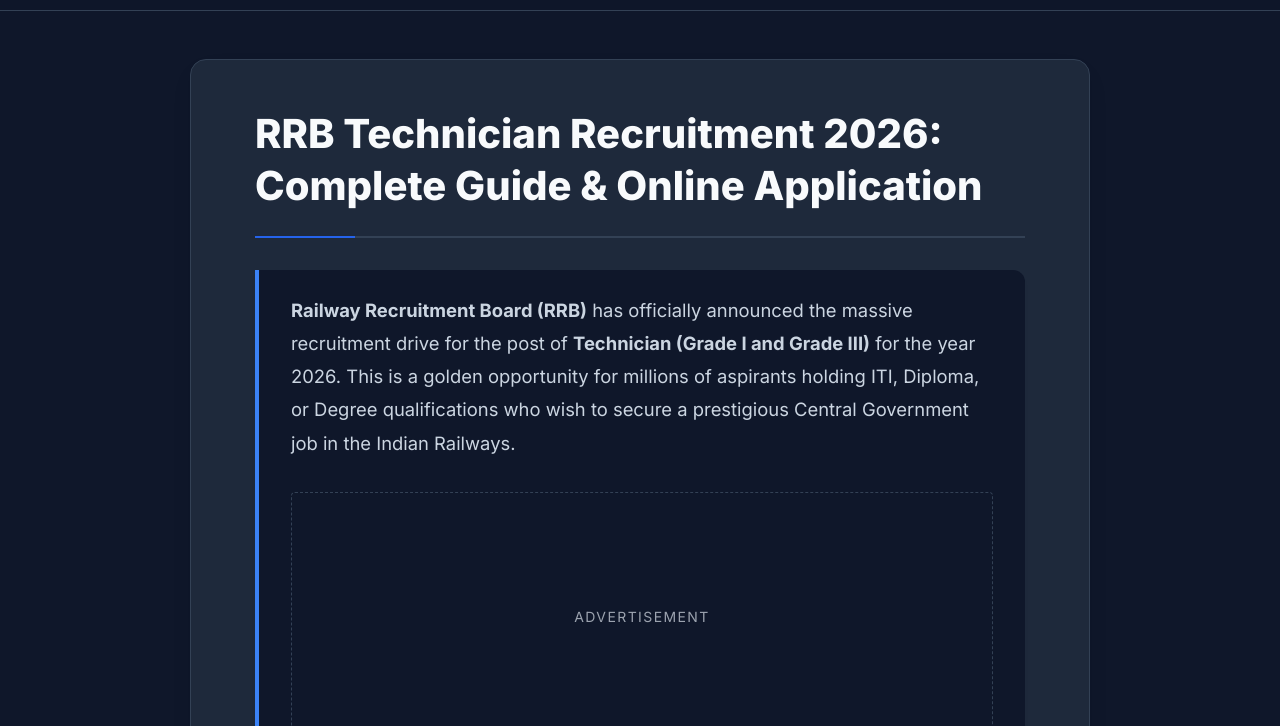
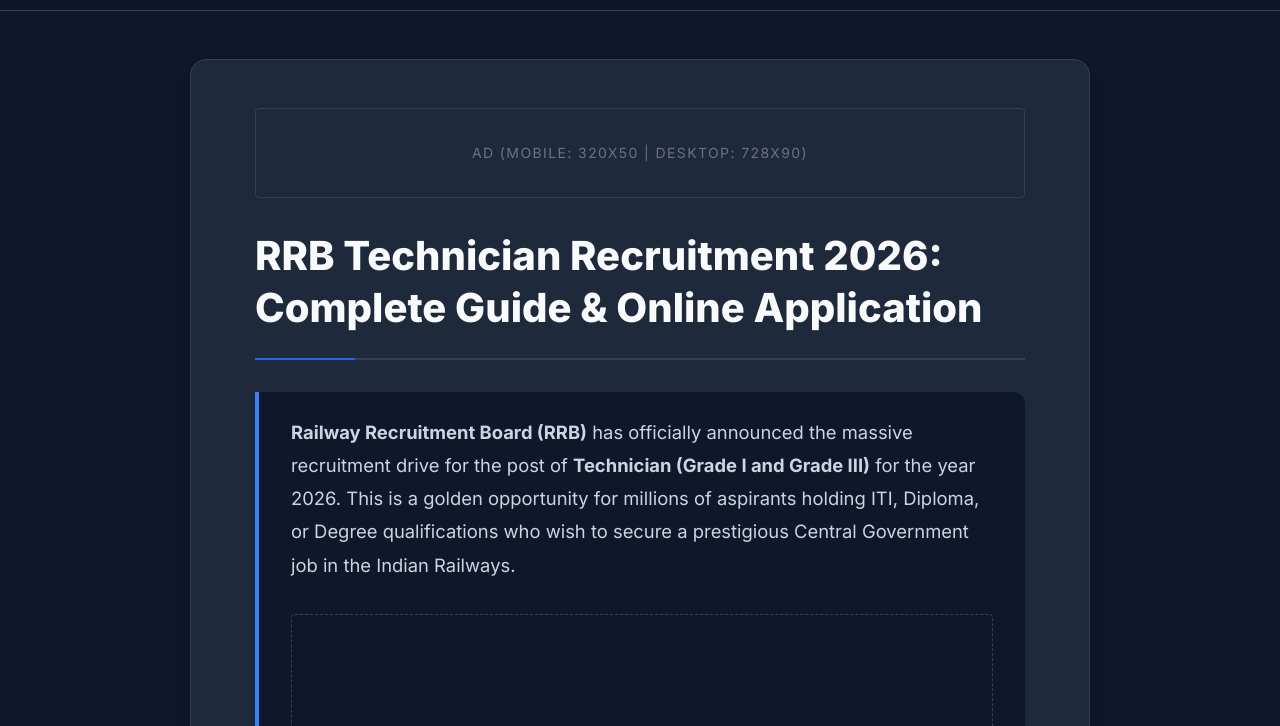
Before and after one commit to sakshya1420-star/sarkarijobs-blog, a website: page jobs/rrb-technician-2026.html in a window 1280 px wide. Shown: the part 54-780 px from the top of the page. Drawn offline with nearby package versions, Linux system fonts and the light colour scheme.

Commit message:
Added ad placeholder above blog titles

```diff
--- a/jobs/rrb-technician-2026.html
+++ b/jobs/rrb-technician-2026.html
@@ -83,6 +83,11 @@
     </header>
 
     <main class="blog-container">
+
+    <!-- AD SLOT: Leaderboard -->
+    <div class="ad-placeholder w-full max-w-4xl mx-auto h-[50px] md:h-[90px] bg-cardbg border border-bordercolor flex items-center justify-center mb-8 rounded">
+        <span class="text-gray-500 text-sm uppercase tracking-widest text-center">Ad (Mobile: 320x50 | Desktop: 728x90)</span>
+    </div>
 
         <h1>RRB Technician Recruitment 2026: Complete Guide & Online Application</h1>
 
```
Also changed, not shown: jobs/upsssc-cane-supervisor-2026.html (+5 -0 lines).
